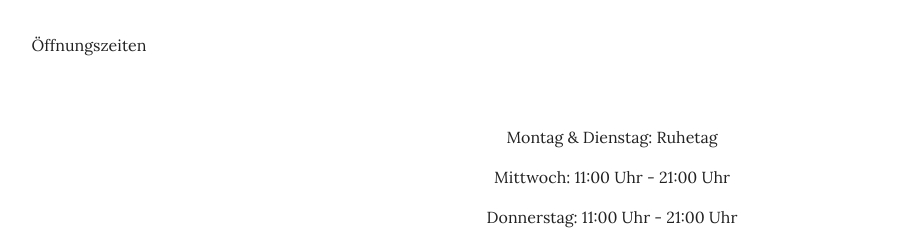
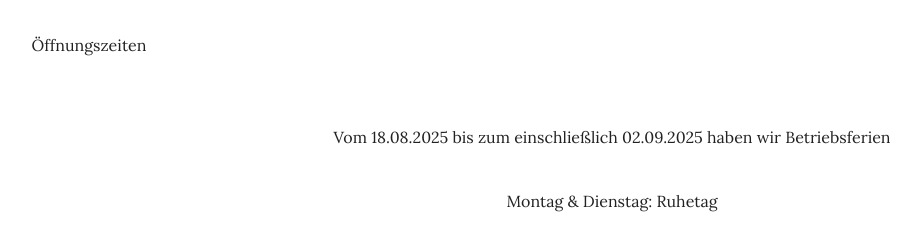
Before and after one commit to LukasG2801/waldsee2, a Vue app: page /contact in a window 1280 px wide. Shown: the part 1220-1450 px from the top of the page, without its empty margins (28-948 px from the left). Built offline with nearby package versions, Linux system fonts and the light colour scheme; some icons are missing; a small style sheet from the web is missing; a web font is replaced by a local one.

Commit message:
update betriebsferien
update betriebsferien

```diff
--- a/src/components/Welcome.vue
+++ b/src/components/Welcome.vue
@@ -14,7 +14,7 @@
             <p style="padding-top: 5vh;">Wir freuen uns, Sie bei uns, in der Waldsee Terrasse begrüßen zu dürfen. Neben unserem einzigartigen Ambiente bieten
                 wir ihnen regionale und saisonale Köstlichkeiten.
             </p>
-            <!-- <p style="padding-bottom: 2vh; font-weight: bold;">Vom 05.02.2023 bis zum 20.02.2023 haben wir aufgrund von Betriebsferien geschlossen.</p> -->
+            <p style="padding-bottom: 2vh; font-weight: bold;">Vom 18.08.2025 bis zum einschließlich 02.09.2025 haben wir aufgrund von Betriebsferien geschlossen.</p>
             <p>Unsere Öffnungszeiten finden Sie hier:</p>
             <v-btn
                 color="secondary"
--- a/src/styles/xsmall.css
+++ b/src/styles/xsmall.css
@@ -67,7 +67,7 @@
     background-position: center;
     background-size: cover;
     background-attachment: fixed;
-    padding-top: 30vh;
+    padding-top: 20vh;
     padding-left: 2vw;
     box-shadow: 0px -4px 5px -1px gray;
 }
--- a/src/views/Contact.vue
+++ b/src/views/Contact.vue
@@ -58,8 +58,8 @@
         </v-container>
 
         <v-container class="d-flex flex-column align-center pt-10">
-            <!-- <p>Vom 05.02 bis zum 20.02 haben wir Betriebsferien</p>
-            <br/> -->
+            <p>Vom 18.08.2025 bis zum einschließlich 02.09.2025 haben wir Betriebsferien</p>
+            <br/>
             <p>
                 Montag & Dienstag: Ruhetag
             </p>
```
